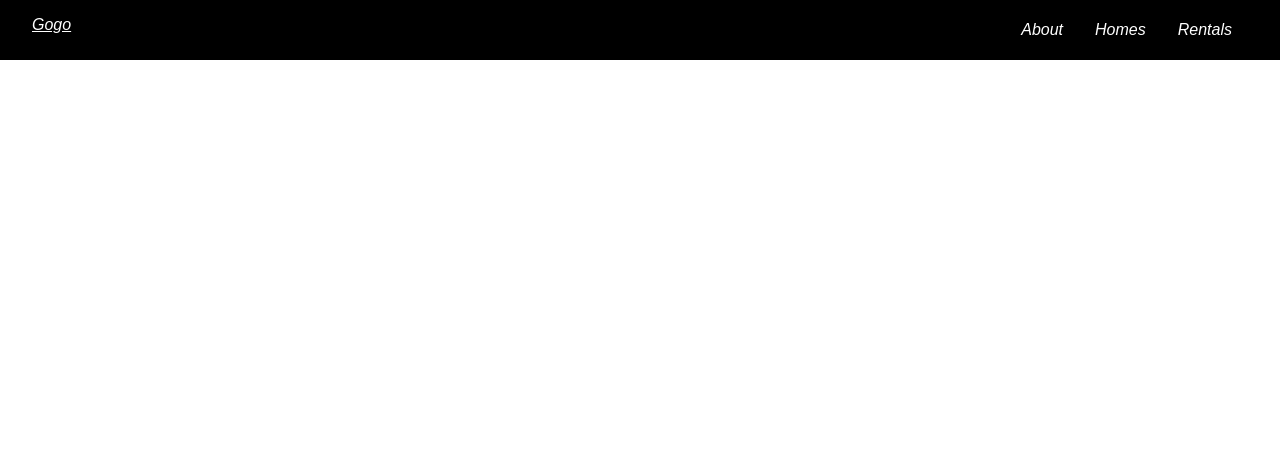
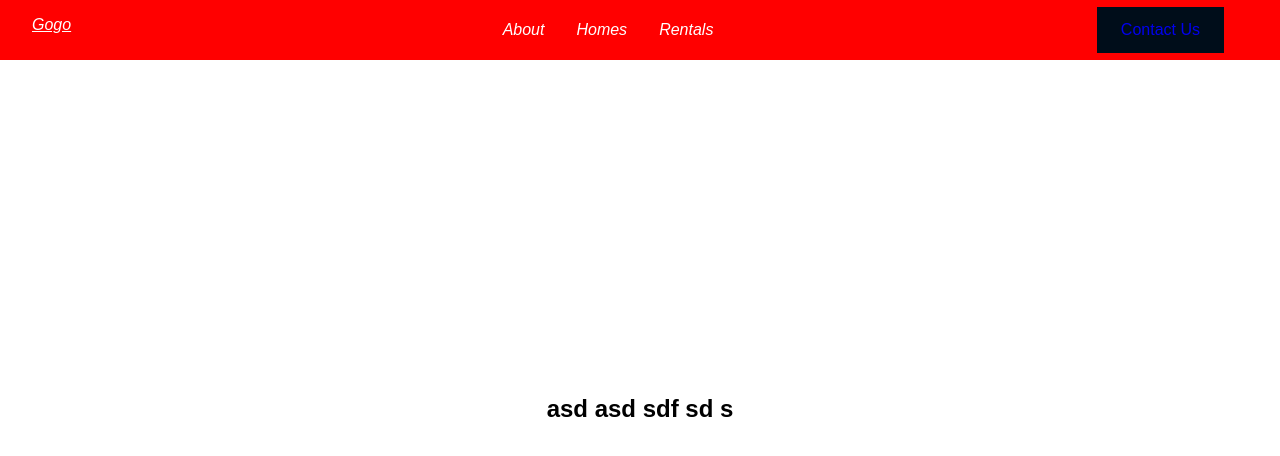
Before and after one commit to gogo0293/Real-estate, a React (Create React App) app: page / in a window 1280 px wide. Shown: the top 456 px of the page. Built offline with nearby package versions, Linux system fonts and the light colour scheme.

Commit message:
added HeroSection

```diff
--- a/src/App.js
+++ b/src/App.js
@@ -1,10 +1,15 @@
 import React from 'react'
 import Navbar from './Components/Navbar'
+import GlobalStyle from './GolbalStyles'
+import Hero from './Components/Hero'
+import { SliderData } from './Data/SliderData'
 
 const App = () => {
   return (
     <>
+      <GlobalStyle />
       <Navbar />
+      <Hero slides={SliderData}/>
     </>
   )
 }
--- a/src/Components/Button.js
+++ b/src/Components/Button.js
@@ -0,0 +1,25 @@
+import styled from "styled-components";
+import { Link } from "react-router-dom";
+
+export const Button = styled(Link)`
+    background: ${({ primary }) => (primary ? '#000d1a' :
+    'CD853F')};
+    white-space: nowrap;
+    outline: none;
+    border: nonw;
+    min-width: 100px;
+    max-width: 200px;
+    cursor: pointer;
+    text-decoration: none;
+    transition: 0.3s;
+    display: flex;
+    justify-content: center;
+    align-items: center;
+    padding: ${({ big }) => (big ? '16px 40px' : '14px 24px')};
+    color: ${({ primary }) => (primary ? '#fff' : '#000d1a')}
+    font-size: ${({big}) => (big ? '20px' : '14px')};
+
+    &:hover {
+        transform: translateY(-2px);
+    }
+`
--- /dev/null
+++ b/src/Components/Hero.js
@@ -0,0 +1,48 @@
+import React from 'react'
+import styled from 'styled-components'
+
+const HeroSection = styled.section`
+    height: 100vh;
+    max-height: 1100px;
+    position: relative;
+    overflow: hidden;
+`
+
+const HeroWrapper = styled.div`
+    width: 100%;
+    height: 100%;
+    display: flex;
+    justify-content: center;
+    align-items: center;
+    overflow: hidden;
+    position: relative;
+`
+
+const HeroSlide = styled.div``;
+const HeroSlider = styled.div``;
+const HeroImage = styled.img``;
+const HeroContent = styled.div``;
+
+const Hero = ({ slides }) => {
+  return (
+    <HeroSection>
+        <HeroWrapper>
+            {slides.map((slide, index) => {
+                return (
+                    <HeroSlide key={index}>
+                        <HeroSlider>
+                            <HeroImage />
+                            <HeroContent>
+                                <h1>{slide.title}</h1>
+                            </HeroContent>
+                        </HeroSlider>
+                    </HeroSlide>
+                )
+            })}
+        </HeroWrapper>
+    </HeroSection>
+
+  )
+}
+
+export default Hero
--- a/src/Components/Navbar.js
+++ b/src/Components/Navbar.js
@@ -2,6 +2,8 @@ import React from 'react'
 import styled from 'styled-components'
 import { Link } from 'react-router-dom'
 import { menuData } from '../Data/MenuData'
+import { Button } from './Button'
+import { FaBars } from 'react-icons/fa'
 
 const Nav = styled.nav`
     height: 60px;
@@ -11,7 +13,7 @@ const Nav = styled.nav`
     z-index: 100;
     position: fixed;
     width: 100%;
-    background: #000;
+    background: red;
 `
 
 const Logo = styled(Link)`
@@ -19,11 +21,29 @@ const Logo = styled(Link)`
     font-style: italic;
 `
 
-const MenuBars = styled.i``
+const MenuBars = styled(FaBars)`
+    display: none;
+
+    @media screen and (max-width: 768px) {
+        display: block;
+        height: 30px;
+        width: 30px;
+        cursor: pointer;
+        position: absolute;
+        top: 0;
+        right: 0;
+        transform: translate(-50%, 40%)
+    }
+`
 
 const NavMenu = styled.i`
     display: flex;
     align-items: center;
+    margin-right: -48px;
+
+    @media screen and (max-width: 768px) {
+        display: none;
+    }
 `
 
 const NavMenuLinks = styled(Link)`
@@ -35,7 +55,15 @@ const NavMenuLinks = styled(Link)`
     cursor: pointer;
     text-decoration: none;
 `
+const NavBtn = styled.div`
+    display: flex;
+    align-items: center;
+    margin-right: 24px;
 
+    @media screen and (max-width: 768px) {
+        display: none;
+    }
+`
 
 const Navbar = () => {
   return (
@@ -49,6 +77,9 @@ const Navbar = () => {
                 </NavMenuLinks>
             ))}
         </NavMenu>
+        <NavBtn>
+            <Button to='/contact' primary='true'>Contact Us</Button>
+        </NavBtn>
     </Nav>
   )
 }
--- /dev/null
+++ b/src/Data/SliderData.js
@@ -0,0 +1,31 @@
+import imageone from '../Assets/house.jpg'
+
+export const SliderData = [
+    {
+        title: 'asd asd sdf sd s',
+        price: '$1 000 000',
+        path: '/homes',
+        label: 'View Home',
+        image: imageone,
+    }
+]
+
+/*export const SliderDataTwo = [
+    {
+        title: 'asd asd sdf sd s',
+        price: '$2 000 000',
+        path: '/homes',
+        label: 'View Home',
+        image: imageone,
+    }
+]
+
+export const SliderDataThree = [
+    {
+        title: 'asd asd sdf sd s',
+        price: '$3 000 000',
+        path: '/homes',
+        label: 'View Home',
+        image: imageone,
+    }
+]*/
--- /dev/null
+++ b/src/GolbalStyles.js
@@ -0,0 +1,16 @@
+import { createGlobalStyle } from "styled-components";
+
+const GlobalStyle = createGlobalStyle`
+    * {
+        margin: 0;
+        padding: 0;
+        box-sizing: border-box;
+        font-family: 'Montserrat', sans-serif;
+    }
+
+    html, body {
+        overflow-hidden;
+    }
+`;
+
+export default GlobalStyle;
```
